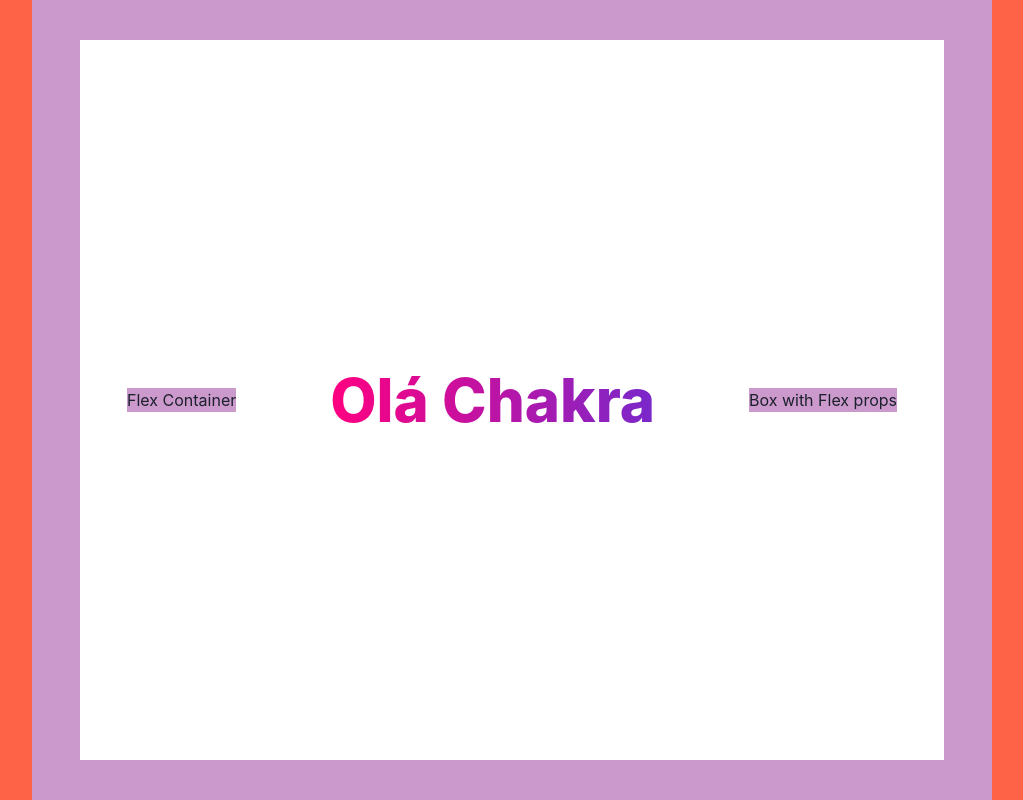
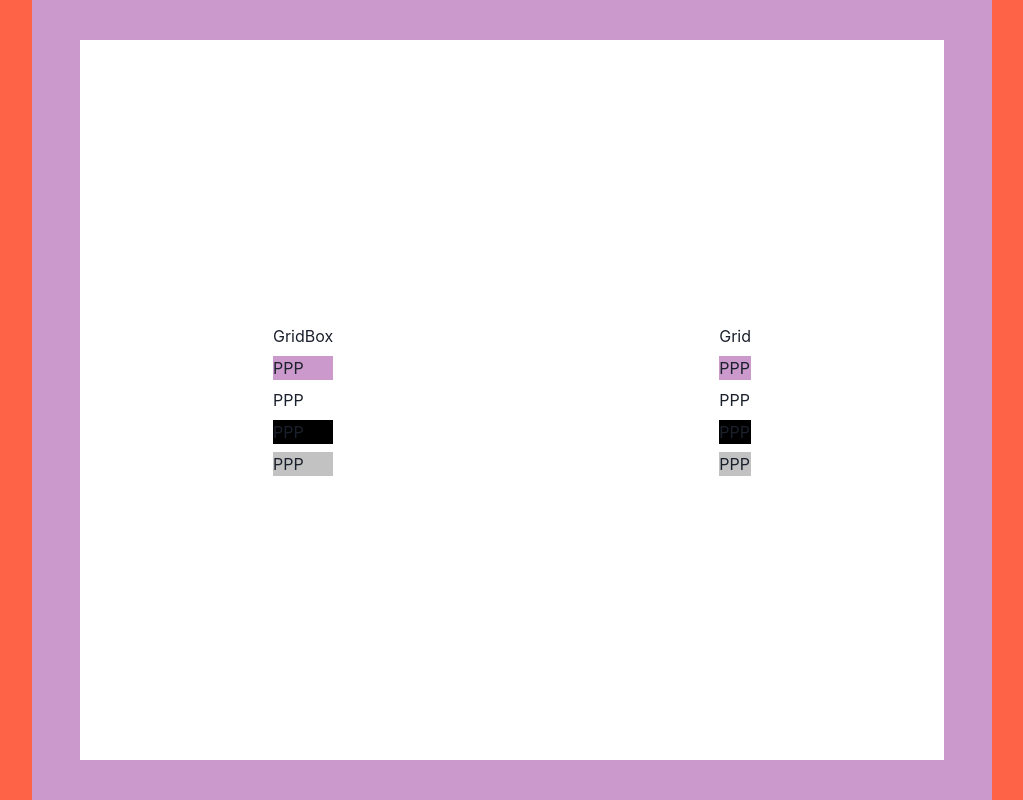
Before and after one commit to Liriali4/Chakra_UI, a React (Create React App) app: page / in a window 1280 px wide. Shown: the whole page, without its empty margins (128-1151 px from the left). Built offline with nearby package versions, Linux system fonts and the light colour scheme.

Commit message:
testando grid

```diff
--- a/src/App.js
+++ b/src/App.js
@@ -1,5 +1,5 @@
 import * as React from 'react'
-import { Box, ChakraProvider, Flex, Text } from '@chakra-ui/react'
+import { Box, ChakraProvider, Flex, Grid, Text } from '@chakra-ui/react'
 
 
 function App() {
@@ -29,21 +29,22 @@
             w="90%"
             h="90%"
           >
-            <Text bg="#c9c" >Flex Container</Text>
 
-            <Text
-              bgGradient="linear(to-l, #7928CA, #FF0080)"
-              bgClip="text"
-              fontSize="6xl"
-              fontWeight="extrabold"
-            >Olá Chakra</Text >
-
-            <Box bg="#c9c">
-              Box with Flex props
+        <Box display="grid" gridGap={2} gridAutoFlow="row dense">
+          GridBox
+         <Box bg="#c9c">PPP</Box>
+         <Box bg="#fff">PPP</Box>
+         <Box bg="#000">PPP</Box>
+         <Box bg="#c2c2c2">PPP</Box>
         </Box>
 
-
-
+        <Grid gap={2} autoFlow="row dense">
+          Grid
+          <Box bg="#c9c">PPP</Box>
+         <Box bg="#fff">PPP</Box>
+         <Box bg="#000">PPP</Box>
+         <Box bg="#c2c2c2">PPP</Box>
+        </Grid>
   </Flex>
         </Box>
       </Box>
```
Lines whose indentation alone changed are shown as unchanged.
